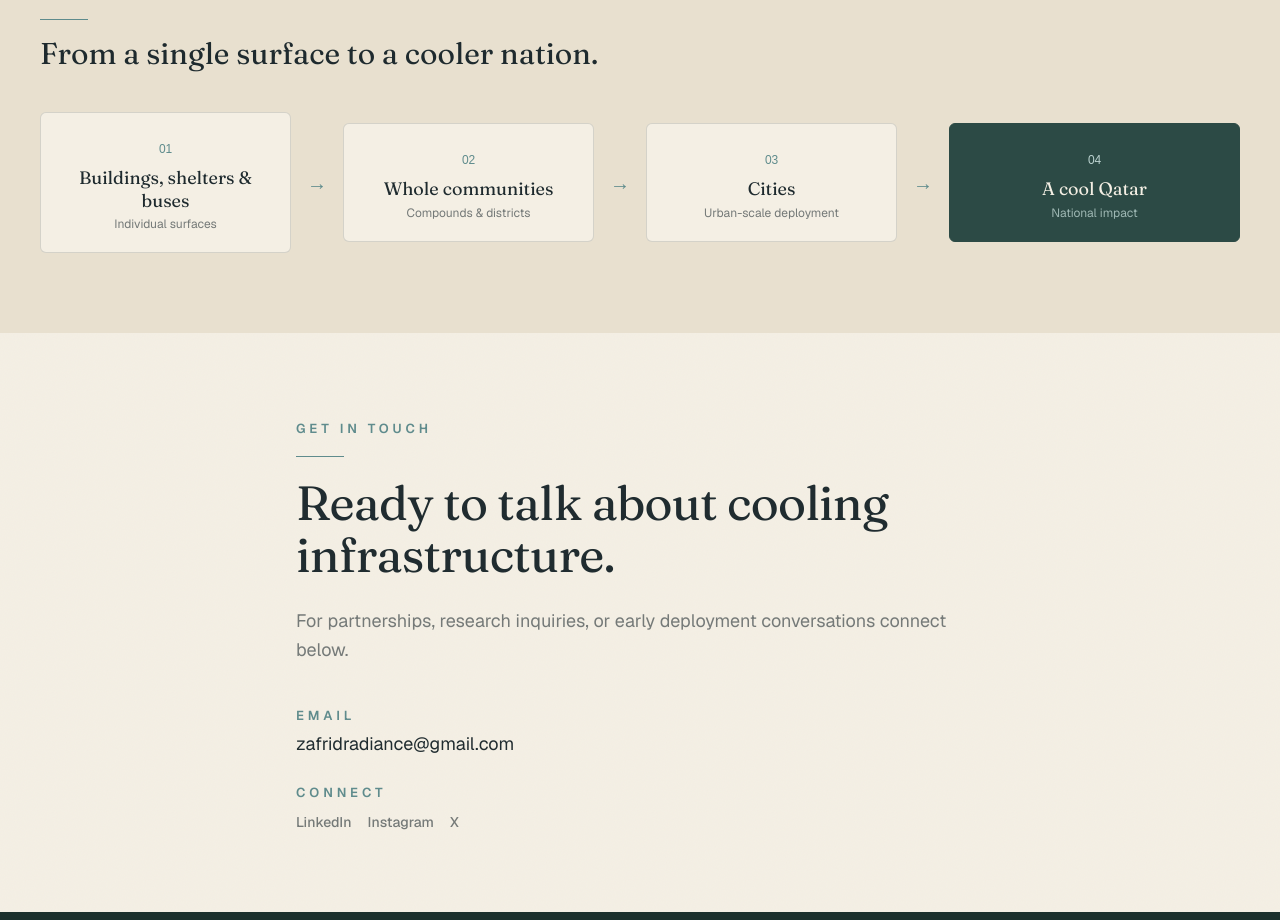
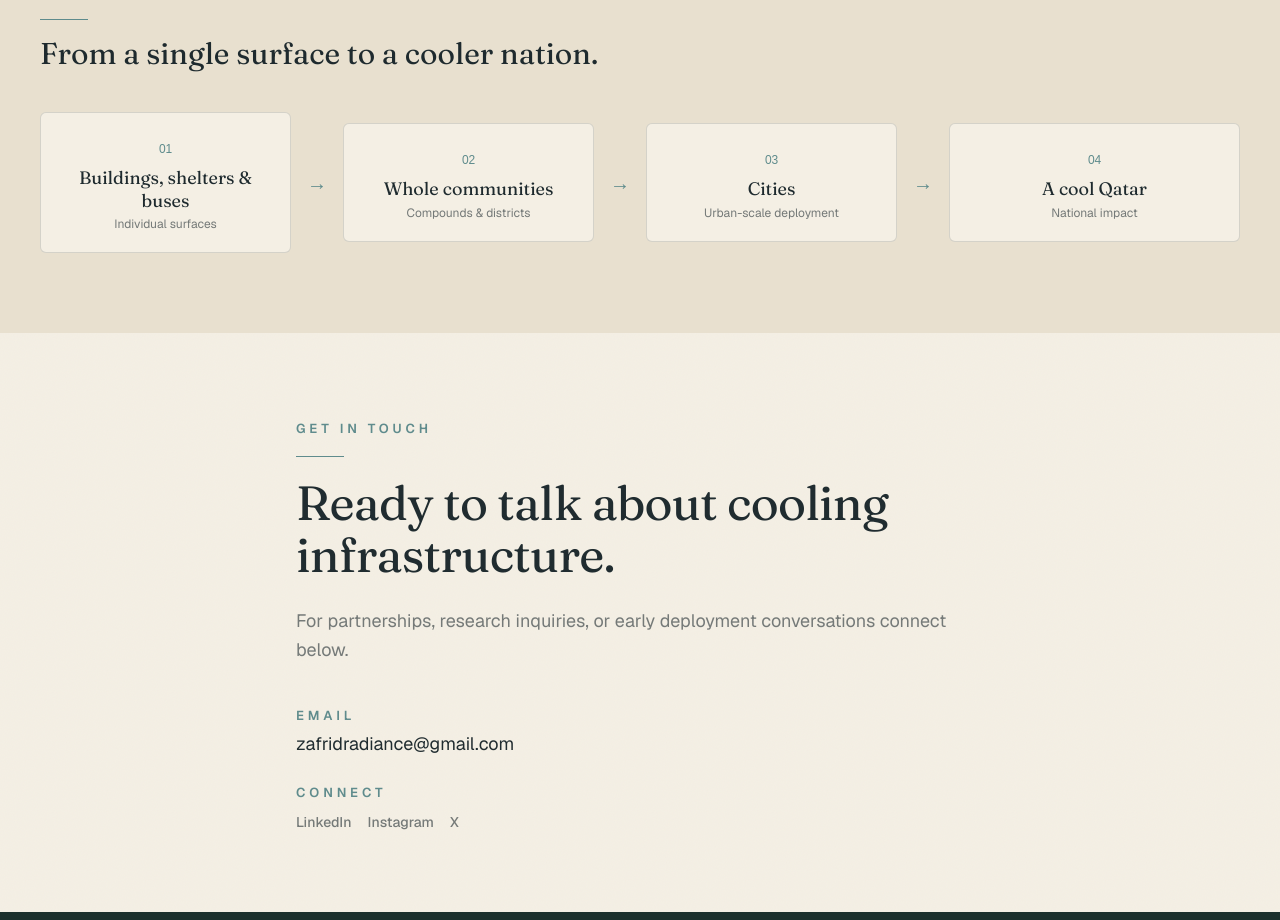
Before and after one commit to zafridradiance/zafrid-radiance-web, a Next.js app: page / in a window 1280 px wide. Shown: the part 3465-4385 px from the top of the page. Built offline with nearby package versions, Linux system fonts and the light colour scheme; a web font is replaced by a local one.

Commit message:
Make all scaling flow nodes the same color
Co-Authored-By: Claude Opus 4.8 <noreply@anthropic.com>

```diff
--- a/src/components/Work.tsx
+++ b/src/components/Work.tsx
@@ -65,30 +65,14 @@ export default function Work() {
                   key={step.label}
                   className="flex flex-col items-stretch gap-3 lg:flex-1 lg:flex-row lg:items-center"
                 >
-                  <div
-                    className={`flex-1 rounded-md border p-5 text-center transition-colors ${
-                      last
-                        ? "border-pine bg-pine text-parchment"
-                        : "border-line bg-parchment text-ink"
-                    }`}
-                  >
-                    <span
-                      className={`figure text-xs ${
-                        last ? "text-frost" : "text-glacier"
-                      }`}
-                    >
+                  <div className="flex-1 rounded-md border border-line bg-parchment p-5 text-center text-ink">
+                    <span className="figure text-xs text-glacier">
                       {String(i + 1).padStart(2, "0")}
                     </span>
                     <p className="mt-1.5 font-serif text-lg leading-tight">
                       {step.label}
                     </p>
-                    <p
-                      className={`mt-1 text-xs ${
-                        last ? "text-frost/80" : "text-muted"
-                      }`}
-                    >
-                      {step.caption}
-                    </p>
+                    <p className="mt-1 text-xs text-muted">{step.caption}</p>
                   </div>
 
                   {!last && (
```
